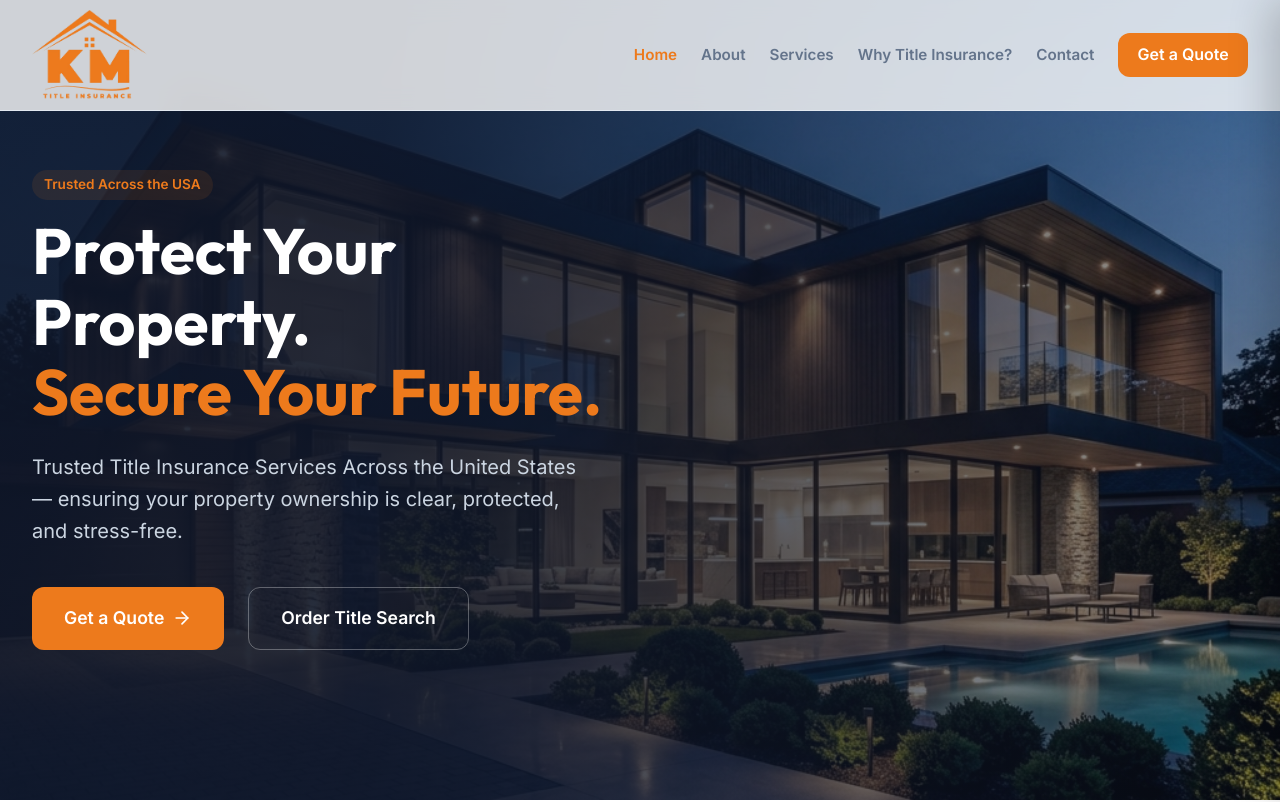
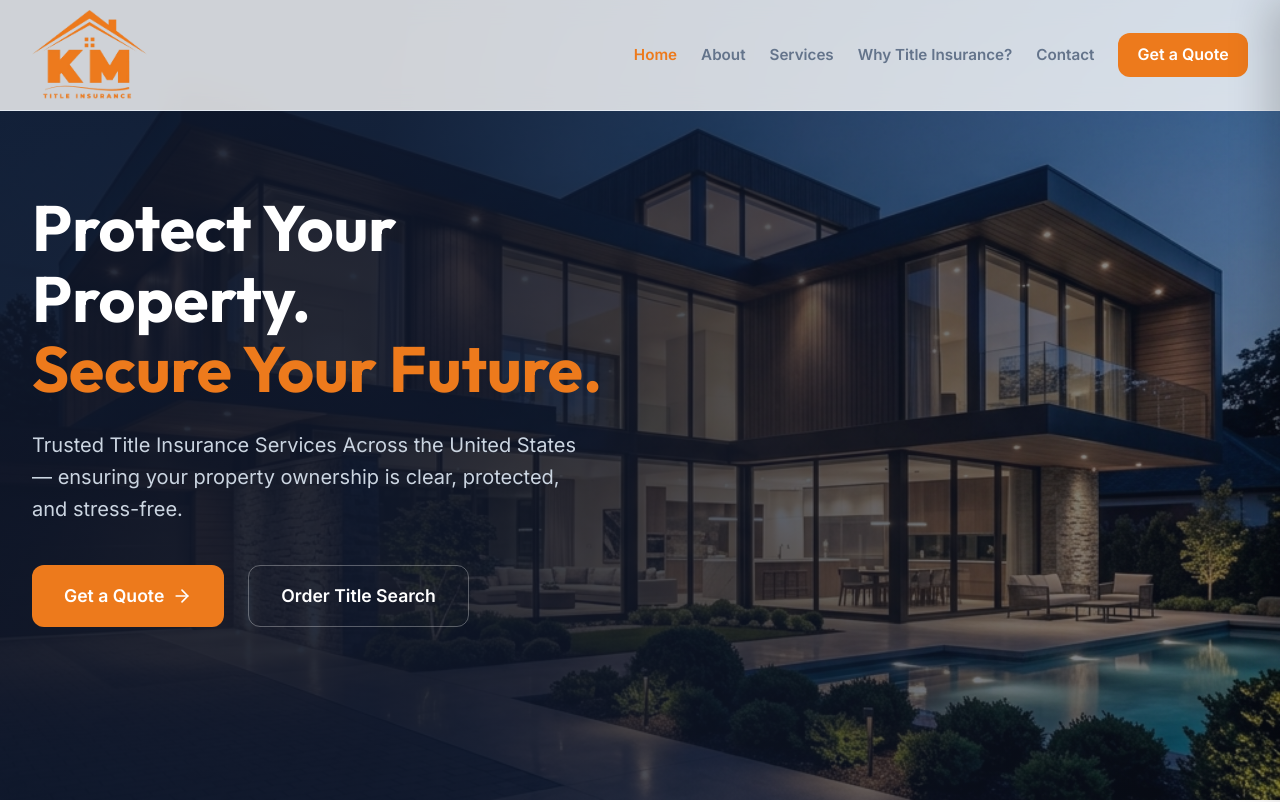
Before and after one commit to Kathir7623/Title-Insurance, a React (Vite) app: page / in a window 1280 px wide. Shown: the top 802 px of the page. Built offline with nearby package versions, Linux system fonts and the light colour scheme.

Commit message:
Remove 'Trusted Across the USA' badge from Home page

```diff
--- a/src/pages/Home.jsx
+++ b/src/pages/Home.jsx
@@ -94,7 +94,7 @@ const Home = () => {
             transition={{ duration: 0.8 }}
             style={{ maxWidth: '650px' }}
           >
-            <span className="badge">Trusted Across the USA</span>
+
             <h1 style={{ fontSize: 'clamp(2.5rem, 5vw, 4.5rem)', color: 'white', marginBottom: '1.5rem', lineHeight: 1.1 }}>
               Protect Your Property. <br />
               <span style={{ color: 'var(--secondary)' }}>Secure Your Future.</span>
```
